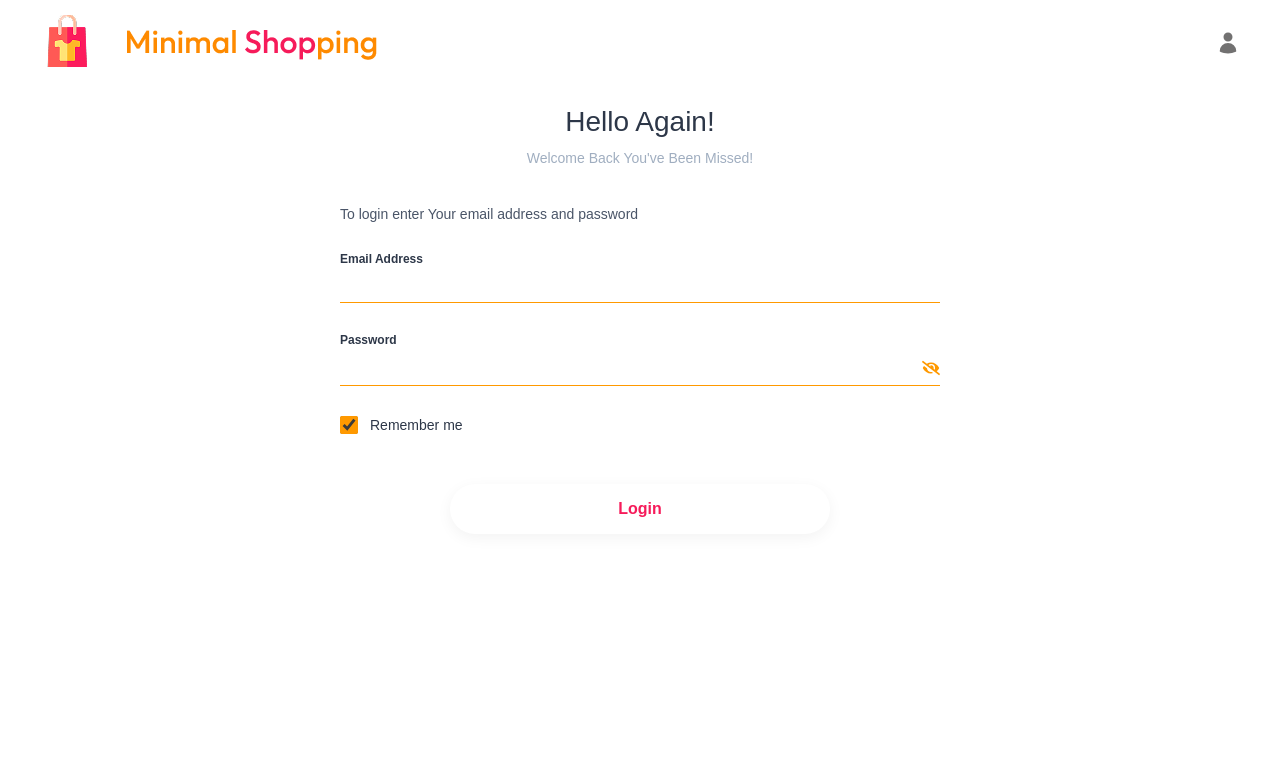
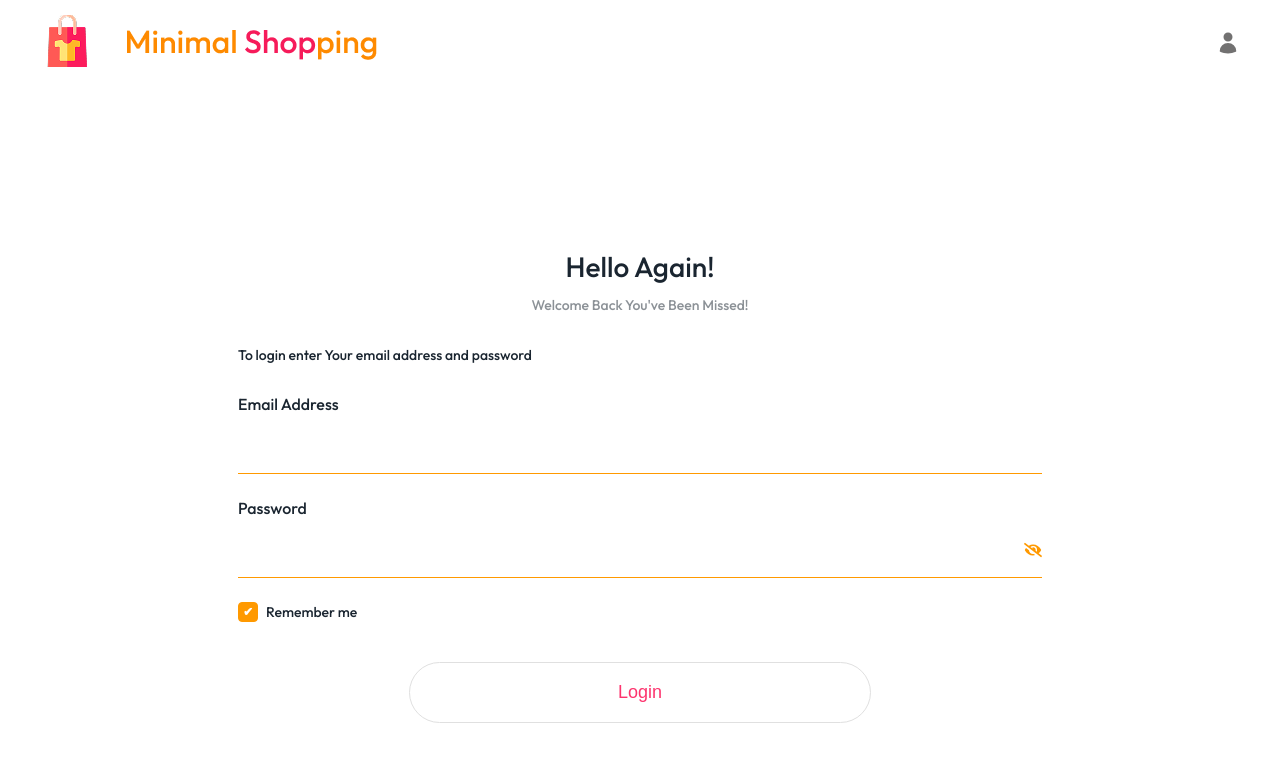
Before and after one commit to Asmaa-Edris/Minimal_Shopping, a React (Vite) app in the folder minimal-shopping/: page /login in a window 1280 px wide. Shown: the top 762 px of the page. Built offline with nearby package versions, Linux system fonts and the light colour scheme.

Commit message:
update css

```diff
--- a/minimal-shopping/src/App.css
+++ b/minimal-shopping/src/App.css
@@ -1,11 +1,10 @@
-* {
+*{
     margin: 0;
     padding: 0;
     box-sizing: border-box;
 }
 
-.home-page,
-.all-products {
+.home-page ,.all-products{
     width: 100%;
     margin: 0;
     padding: 20px 0;
@@ -40,7 +39,7 @@
 }
 
 .product-card {
-    width: 100%;
+   width:100%;
   transition: transform 0.3s ease;
   justify-content: center;
 align-items: center;
@@ -49,12 +48,15 @@
 
 .product-image-wrapper {
     position: relative;
-    width: 100%;
-    height: 397px;
+    width:100%;
+  height: 320px;
     border-radius: 16px;
     overflow: hidden;
-    border: none;
-    background-color: #F6F6F6;
+   border-radius: 16px;
+border: 1px solid #E0E0E0;
+background-color: #fcfcfc;
+
+
 }
 
 .product-image-wrapper img {
@@ -103,19 +105,18 @@
 .product-info h3 {
     font-family: 'Outfit', sans-serif;
     font-size: 16px;
-    font-weight: 600;
+    font-weight: 500;
     margin: 0;
     white-space: nowrap;
     overflow: hidden;
     text-overflow: ellipsis;
     max-width: 70%;
-    color: #000000;
 }
 
 .product-info .price {
     font-family: 'Outfit', sans-serif;
-    font-size: 16px;
-    font-weight: 600;
+    font-size: 20px;
+    font-weight: 500;
     color: #000000;
 }
 
@@ -137,18 +138,21 @@
 
 .see-more-btn {
     padding: 10px 40px;
+    border-radius: 31.5px;
     text-decoration: none;
     color: #F61B5A;
     font-family: 'Outfit', sans-serif;
     font-size: 20px;
     font-weight: 500;
     transition: all 0.3s ease;
-    background-color: transparent;
+    background-color: #FFFFFF;
 }
 
 .see-more-btn:hover {
-    text-decoration: underline;
+    background-color: #F61B5A;
+    color: #FFFFFF;
 }
+
 
 
 /* Product Details Page */
@@ -196,6 +200,8 @@
     border-radius: 12px;
     margin-bottom: 20px;
     align-self: flex-start;
+    /* إضافة ظل خفيف للـ Badge */
+    box-shadow: 0px 2px 4px rgba(0, 0, 0, 0.05);
 }
 
 .product-details-layout .product-info h1 {
@@ -203,6 +209,7 @@
     font-weight: bold;
     margin-bottom: 12px;
     color: #1A202C;
+    text-shadow: 0px 4px 4px rgba(0, 0, 0, 0.25);
 }
 
 .product-details-layout .price {
@@ -210,12 +217,15 @@
     font-weight: bold;
     margin-bottom: 30px;
     color: #2D3748;
+    text-shadow: 0px 4px 4px rgba(0, 0, 0, 0.25);
 }
 
 .product-details-layout .brand {
     font-size: 14px;
     color: #718096;
     margin-bottom: 40px;
+ text-shadow: 0px 4px 4px rgba(0, 0, 0, 0.25);
+
 }
 
 .product-details-layout .description {
@@ -224,18 +234,22 @@
     line-height: 1.8;
     margin-bottom: 40px;
     max-width: 80%;
+  text-shadow: 0px 4px 4px rgba(0, 0, 0, 0.25);
+
 }
 
 .size-selector {
     margin-bottom: 40px;
 }
 
-.size-selector>span {
+.size-selector > span {
     display: block;
     font-size: 14px;
     font-weight: bold;
     margin-bottom: 16px;
     color: #4A5568;
+
+
 }
 
 .size-buttons {
@@ -258,12 +272,14 @@
     display: flex;
     align-items: center;
     justify-content: center;
+    box-shadow: 0px 2px 4px rgba(0, 0, 0, 0.05);
 }
 
 .size-btn:hover {
     border-bottom-width: 1px;
     transform: translateY(2px);
     background: #F7FAFC;
+    box-shadow: none;
 }
 
 .size-btn.active {
@@ -271,14 +287,16 @@
     border: 1px solid #CBD5E0;
     border-bottom: 3px solid #CBD5E0;
     color: #1A202C;
+    box-shadow: inset 0px 2px 4px rgba(0, 0, 0, 0.1);
 }
 
 .add-cart {
     background-color: transparent;
     color: #F61B5A;
     border: none;
-    font-size: 16px;
-    font-weight: bold;
+    font-size: 20px;
+    font-weight: 500;
+    font-family: 'Outfit', sans-serif;
     cursor: pointer;
     text-align: center;
     padding: 10px 0;
@@ -286,10 +304,6 @@
     width: 212px;
     align-self: flex-start;
     margin-top: 20px;
-}
-
-.add-cart:hover {
-    opacity: 0.8;
 }
 
 .added-message {
--- a/minimal-shopping/src/components/Banner/Banner.css
+++ b/minimal-shopping/src/components/Banner/Banner.css
@@ -57,11 +57,3 @@
     line-height: 1.2;
     margin: 0;
 }
-
-.highlight-box {
-    background-color: #FFB300;
-    color: #000000;
-    padding: 2px 8px;
-    display: inline-block;
-    border-radius: 4px;
-}
--- a/minimal-shopping/src/pages/Login.css
+++ b/minimal-shopping/src/pages/Login.css
@@ -1,82 +1,65 @@
+
 .login-page-wrapper {
-    font-family: 'Airbnb Cereal App', sans-serif;
-    background-color: #FFFFFF;
+  font-family: 'Outfit', sans-serif;
   min-height: 100vh;
-    padding-top: 20px;
-}
+  display: flex;
+  flex-direction: column;
+  align-items: center;
+  justify-content: center;
+  padding: 0 24px;
 
-.login-top-bar {
-    display: flex;
-    align-items: center;
-    padding: 0 40px;
-    margin-bottom: 80px;
-}
-
-.login-top-bar .login-logo {
-    height: 48px;
-    margin-right: 12px;
-}
-
-.login-top-bar .logo-text {
-    font-size: 24px;
-    font-weight: bold;
-}
-
-.login-top-bar .logo-text .logo-minimal {
-    color: #FF9900;
-}
-
-.login-top-bar .logo-text .logo-shopping {
-    color: #F61B5A;
 }
 
 .login-container {
+  width: 100%;
+  max-width: 804px;
+  margin: 40px auto;
   display: flex;
+
   flex-direction: column;
   align-items: center;
-    width: 100%;
-    max-width: 600px;
-    margin: 0 auto;
+
 }
 
 .login-header {
   text-align: center;
-    margin-bottom: 40px;
+  margin-bottom: 32px;
 }
 
 .login-header h1 {
   font-size: 28px;
   font-weight: 500;
-    color: #2D3748;
+  color: #1A2530;
   margin-bottom: 12px;
 }
 
 .welcome-subtitle {
   font-size: 14px;
-    color: #A0AEC0;
+  color: #1A2530;
+  opacity: 0.5;
 }
 
 .login-form {
   width: 100%;
+  display: flex;
+  flex-direction: column;
 }
 
 .login-instruction {
   font-size: 14px;
-    color: #4A5568;
+  color: #1A2530;
   margin-bottom: 30px;
-    text-align: left;
 }
 
 .input-group {
-    margin-bottom: 30px;
+  margin-bottom: 24px;
 }
 
 .input-group label {
   display: block;
-    font-size: 12px;
-    font-weight: bold;
+  font-size: 16px;
+  color: #1A2530;
   margin-bottom: 12px;
-    color: #2D3748;
 }
 
 .input-wrapper {
@@ -84,43 +67,56 @@
   align-items: center;
   border-bottom: 1px solid #FF9900;
   padding-bottom: 8px;
+  height: 48px;
 }
 
 .input-wrapper input {
   flex: 1;
   border: none;
   outline: none;
-    font-size: 14px;
-    font-family: inherit;
+  font-size: 16px;
   background: transparent;
+  color: #1A2530;
 }
 
-.input-wrapper .input-icon {
+.input-icon {
   color: #FF9900;
+  cursor: pointer;
   margin-left: 10px;
-    cursor: pointer;
 }
 
 .remember-group {
   display: flex;
   align-items: center;
-    gap: 12px;
-    margin-bottom: 50px;
+  gap: 8px;
+  margin-bottom: 40px;
 }
 
 .remember-group input[type="checkbox"] {
-    accent-color: #FF9900;
-    width: 18px;
-    height: 18px;
+  appearance: none;
+  -webkit-appearance: none;
+  width: 20px;
+  height: 20px;
+  border: 1px solid #FF9900;
   border-radius: 4px;
+  background-color: #FF9900;
   cursor: pointer;
+  position: relative;
+  display: flex;
+  align-items: center;
+  justify-content: center;
+}
+
+.remember-group input[type="checkbox"]:checked::after {
+  content: '✔';
+  color: #FFFFFF;
+  font-size: 12px;
+  font-weight: bold;
 }
 
 .remember-group label {
   font-size: 14px;
-    color: #2D3748;
-    font-weight: 500;
-    margin: 0;
+  color: #1A2530;
   cursor: pointer;
 }
 
@@ -130,21 +126,21 @@
 }
 
 .login-btn {
-    width: 100%;
-    max-width: 380px;
-    padding: 16px;
-    border: none;
-    border-radius: 50px;
+  width: 462px;
+  max-width: 100%;
+  height: 61px;
+  border: 1px solid #E0E0E0;
+  border-radius: 31.5px;
   background-color: #FFFFFF;
-    color: #F61B5A;
-    font-size: 16px;
-    font-weight: bold;
+  color: #FD346E;
+  font-size: 18px;
+  font-weight: 500;
   cursor: pointer;
-    box-shadow: 0px 4px 15px rgba(0, 0, 0, 0.05);
   transition: all 0.3s ease;
 }
 
 .login-btn:hover {
-    transform: translateY(-2px);
-    box-shadow: 0px 6px 20px rgba(0, 0, 0, 0.08);
+  background-color: #FD346E;
+  color: #FFFFFF;
+  border-color: #FD346E;
 }
```
Lines whose indentation alone changed are shown as unchanged.
